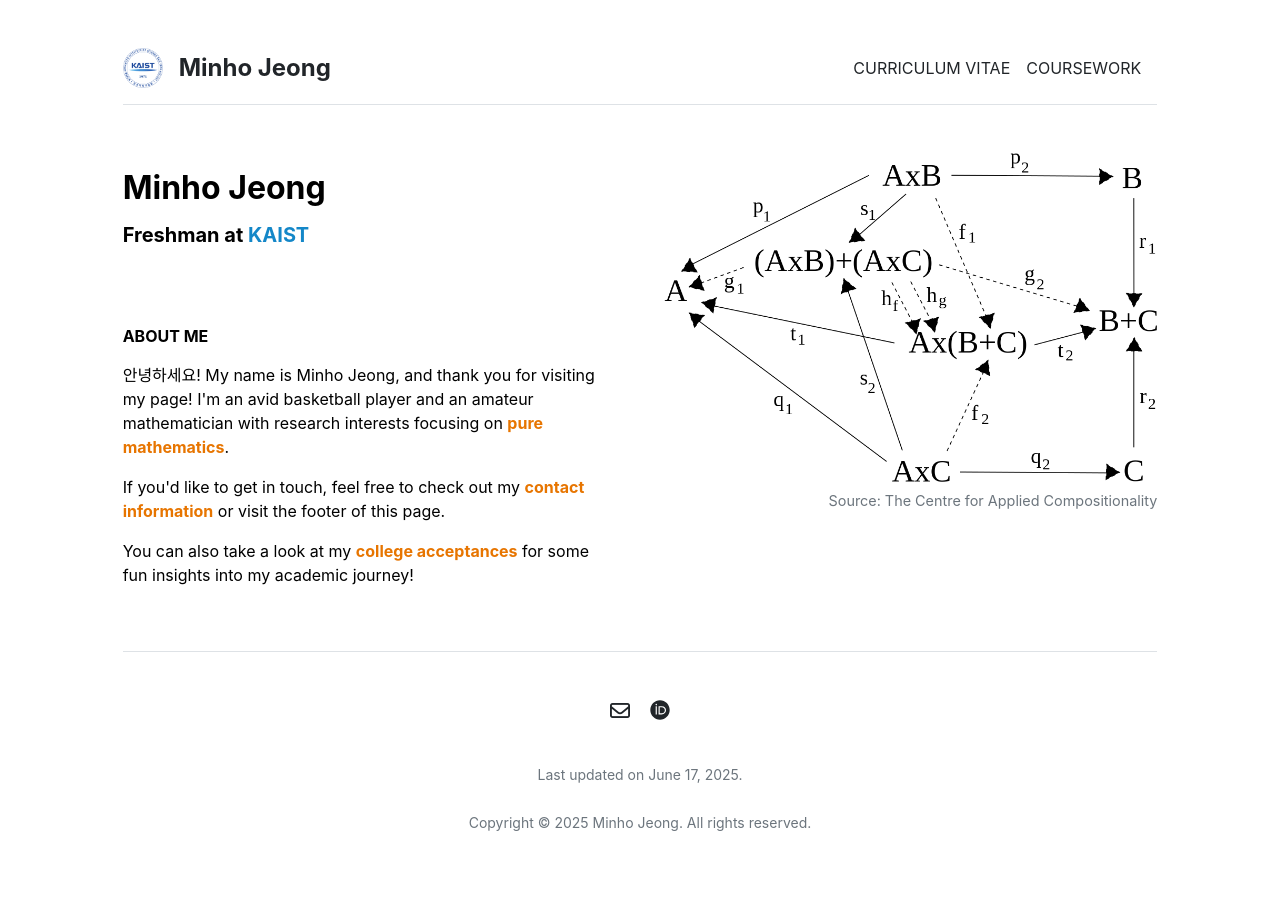
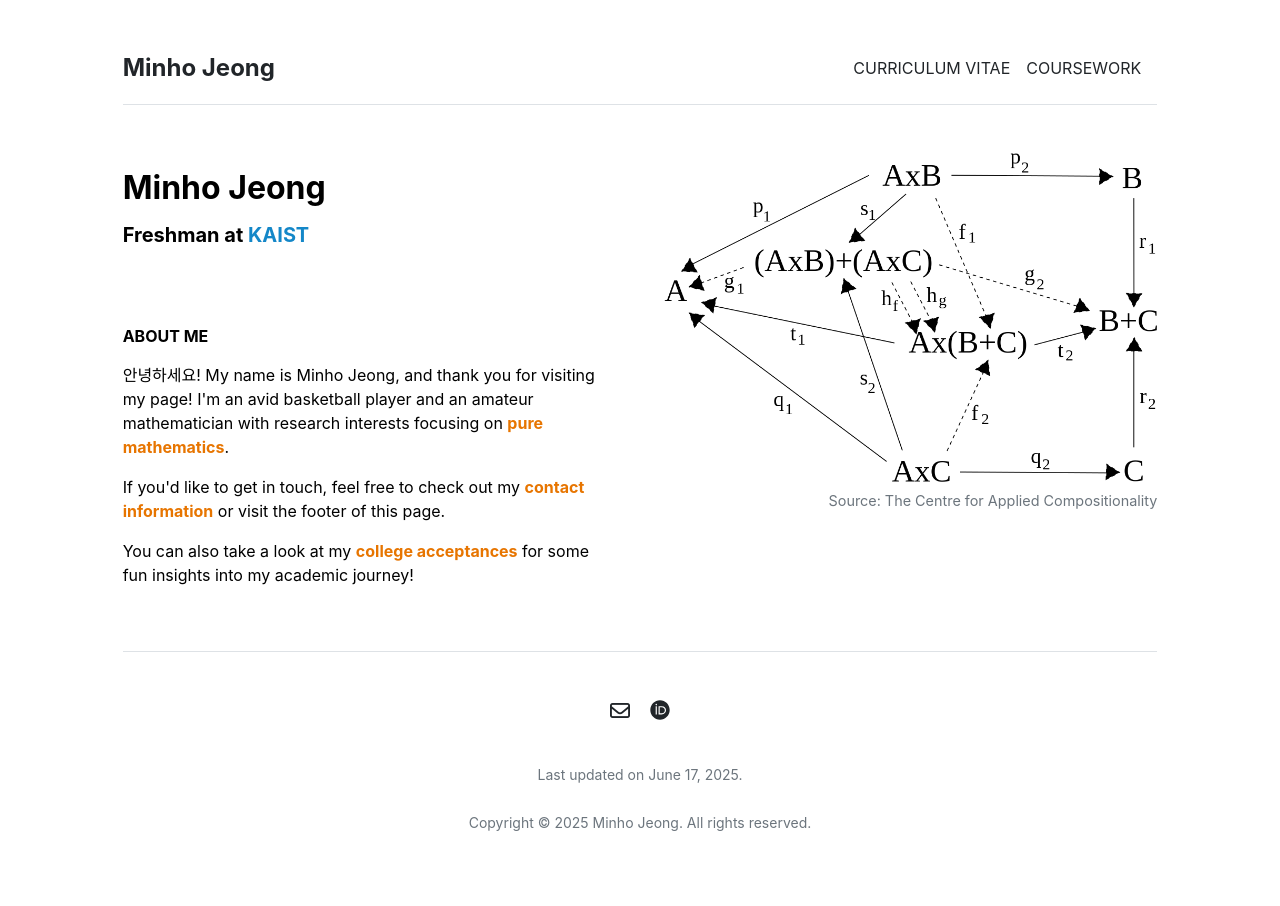
Before and after one commit to mino-jeong/mino-jeong.github.io, a Jekyll site: the page built from index.md, in a window 1280 px wide. Built offline with Jekyll 4.4.1, drawn with Linux system fonts in a browser that asks for light colours.

Commit message:
Update header.html

```diff
--- a/_includes/header.html
+++ b/_includes/header.html
@@ -1,7 +1,6 @@
 <header class="d-flex flex-column flex-md-row align-items-center pb-3 mb-5 border-bottom">
   <div class="d-flex align-items-center">
     <a href="{{ site.github.url }}/" class="d-flex align-items-center text-decoration-none">
-      <img src="{{ site.github.url }}/assets/kaist-logo.png" alt="Site Logo" class="me-3" style="height: 40px;">
       <span class="fs-4 fw-bold">{{ site.title }}</span>
     </a>
     <a href="{{ site.github.url }}/" class="d-flex align-items-center text-decoration-none">
```
